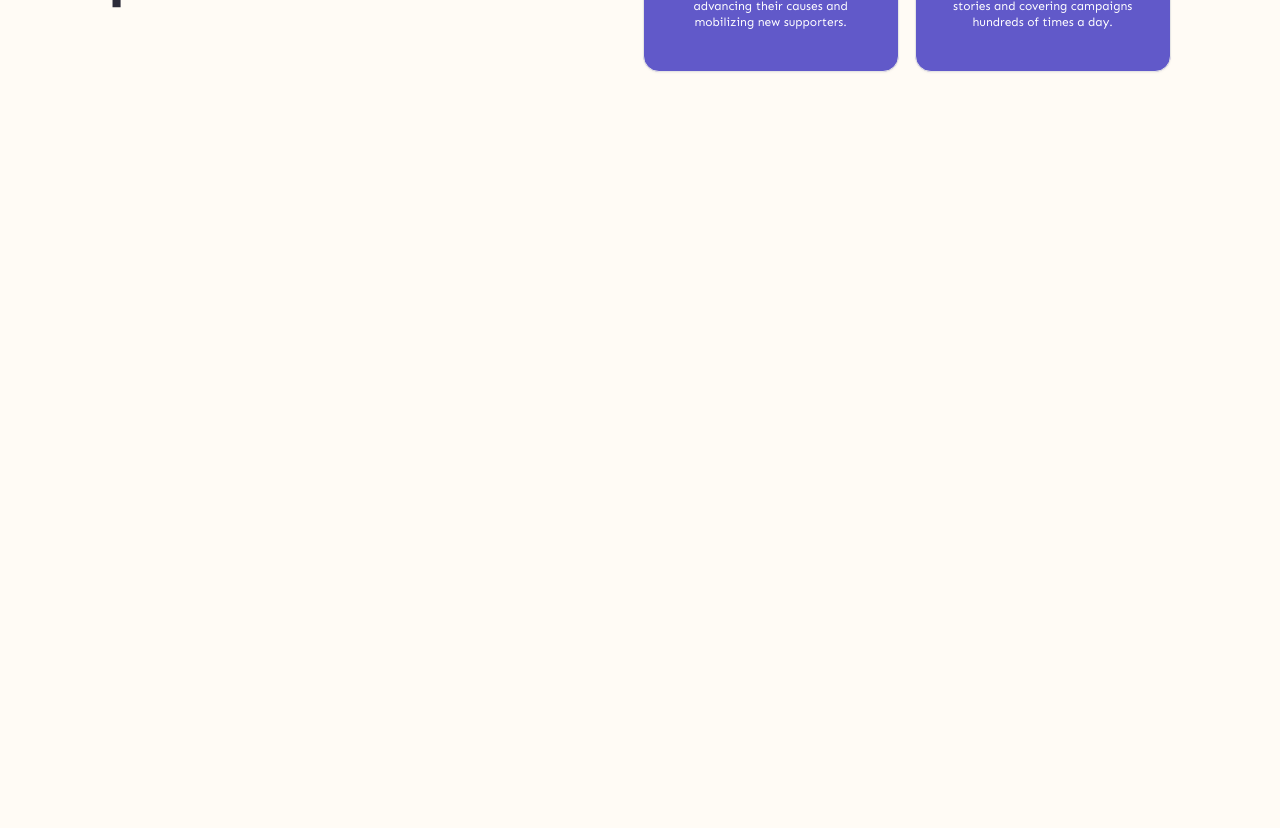
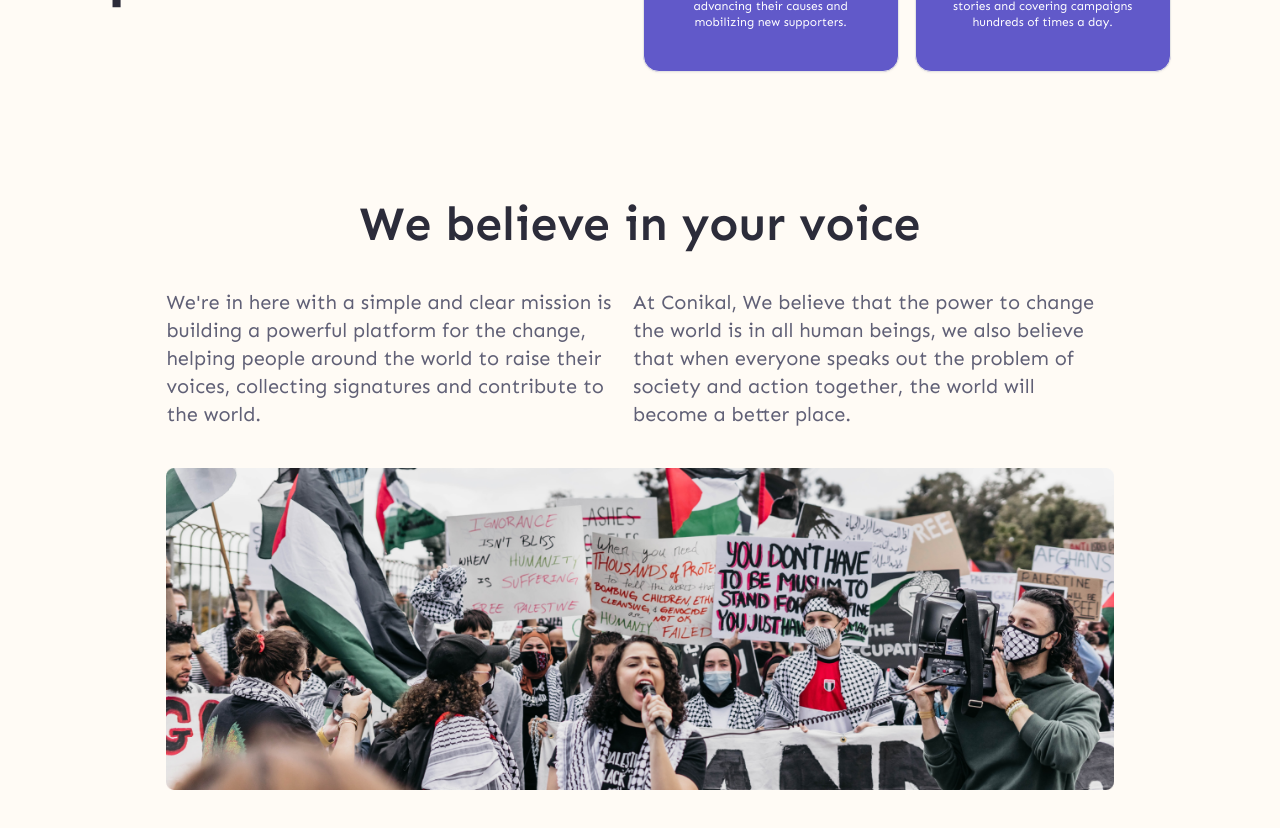
Before and after one commit to shivajichalise/campoal, a React (Vite) app in the folder frontend/: page / in a window 1280 px wide. Shown: the part 1460-2288 px from the top of the page. Before the commit the page ends 1596 px from the top, so only its background shows below. Built offline with nearby package versions, Linux system fonts and the light colour scheme.

Commit message:
adding voices section

```diff
--- a/frontend/src/App.tsx
+++ b/frontend/src/App.tsx
@@ -1,6 +1,7 @@
 import Navbar from "@/components/navbar"
 import Hero from "@/components/hero"
 import PlatformUsers from "./components/platform-users"
+import BelieveInVoice from "./components/believe-in-your-voice"
 
 function App() {
     return (
@@ -8,6 +9,7 @@ function App() {
             <Navbar />
             <Hero />
             <PlatformUsers />
+            <BelieveInVoice />
         </>
     )
 }
--- /dev/null
+++ b/frontend/src/components/believe-in-your-voice.tsx
@@ -0,0 +1,32 @@
+import voicesImg from "@/assets/voices.png"
+
+const BelieveInVoice = () => {
+    return (
+        <div className="flex items-center justify-center px-12 py-16">
+            <div className="flex flex-col items-center gap-10 lg:w-4/5 lg:justify-around">
+                <h1 className="text-text-200 text-center text-2xl font-semibold md:text-4xl lg:text-left lg:text-5xl">
+                    We believe in your voice
+                </h1>
+
+                <div className="flex flex-col gap-5 lg:flex-row">
+                    <p className="text-text-100 text-left text-sm md:text-lg lg:text-xl">
+                        We're in here with a simple and clear mission is
+                        building a powerful platform for the change, helping
+                        people around the world to raise their voices,
+                        collecting signatures and contribute to the world.
+                    </p>
+                    <p className="text-text-100 text-left text-sm md:text-lg lg:text-xl">
+                        At Conikal, We believe that the power to change the
+                        world is in all human beings, we also believe that when
+                        everyone speaks out the problem of society and action
+                        together, the world will become a better place.
+                    </p>
+                </div>
+
+                <img src={voicesImg} />
+            </div>
+        </div>
+    )
+}
+
+export default BelieveInVoice
--- a/frontend/src/components/hero.tsx
+++ b/frontend/src/components/hero.tsx
@@ -3,7 +3,7 @@ import { H1 } from "./ui/h1"
 
 const Hero = () => {
     return (
-        <div className="bg-secondaryBackground flex w-screen items-center justify-center">
+        <div className="bg-secondaryBackground flex items-center justify-center">
             <div className="flex w-4/6 flex-col items-center justify-center pt-20 lg:pt-24">
                 <H1 text="World's Petition Platform" />
                 <p className="text-text-100 py-6 text-center">
```
Also changed, not shown: frontend/src/assets/voices.png (added).
